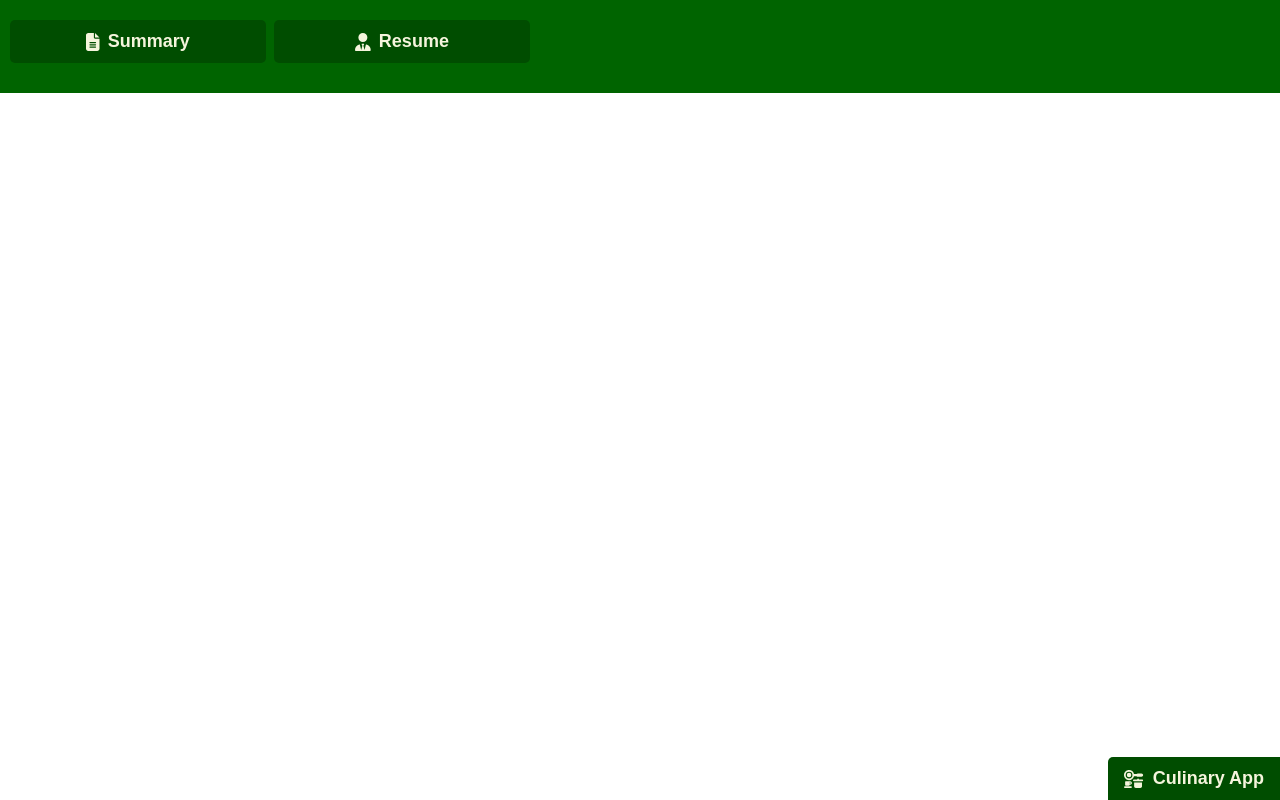
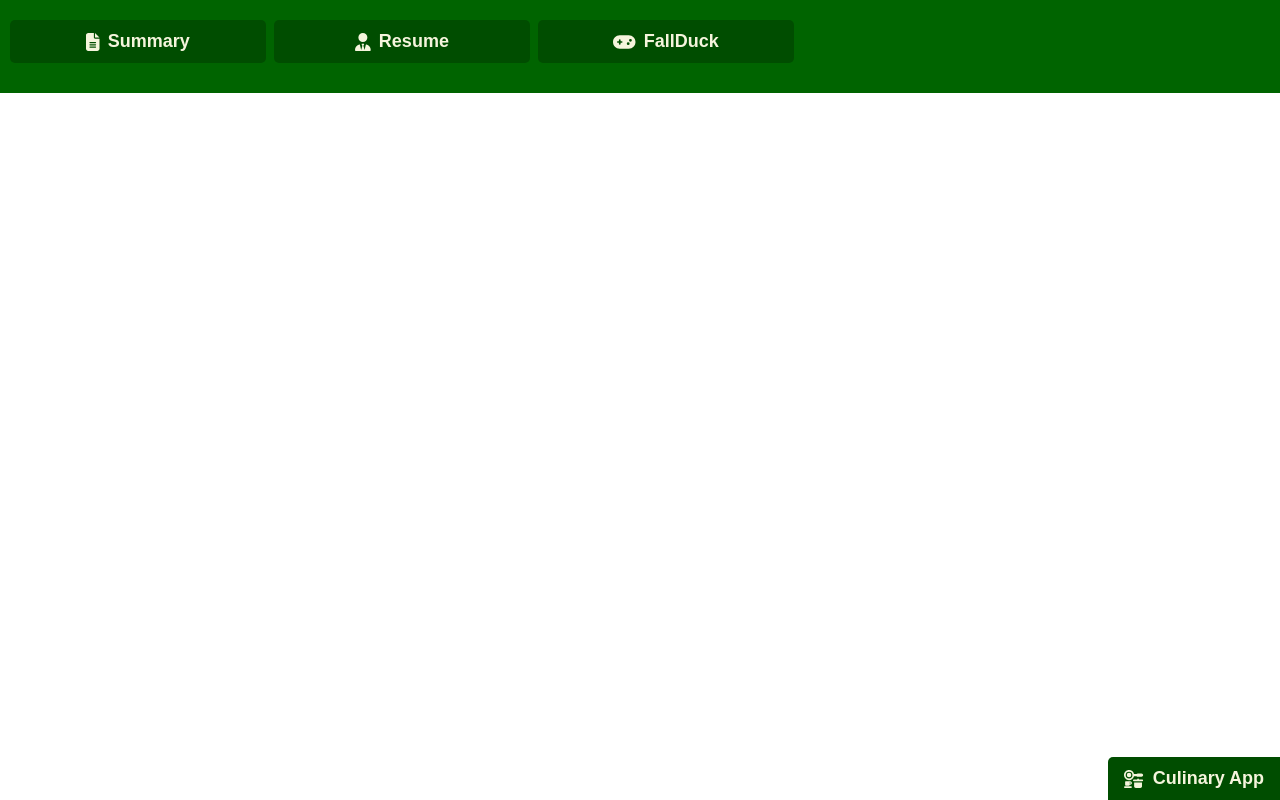
Before and after one commit to JeanPec/Culinary-App, a React (Create React App) app: page /Culinary-App/aboutMe in a window 1280 px wide. Built offline with nearby package versions, Linux system fonts and the light colour scheme.

Commit message:
add iframe to a small game

```diff
--- a/src/aboutMe/AboutMePage.tsx
+++ b/src/aboutMe/AboutMePage.tsx
@@ -5,6 +5,7 @@ import { Border, Container } from "../components";
 import "./AboutMe.css";
 import { CVTemplate } from "./CVTemplate";
 import { Header } from "./Header";
+import { FallDuck } from "./FallDuck";
 
 export const AboutMePage = () => {
   return (
@@ -88,6 +89,7 @@ export const AboutMePage = () => {
           }
         />
         <Route path="resume" element={<CVTemplate />} />
+        <Route path="fallDuck" element={<FallDuck />} />
       </Route>
     </Routes>
   );
--- /dev/null
+++ b/src/aboutMe/FallDuck/FallDuck.tsx
@@ -0,0 +1,7 @@
+import React from "react";
+
+import styles from './fallDuck.module.css'
+
+export const FallDuck = () => {
+  return <iframe title="Fall Duck" src={"https://jeanpec.github.io/FlappyDuck/"} className={styles.fallDuck} />;
+};
--- /dev/null
+++ b/src/aboutMe/FallDuck/fallDuck.module.css
@@ -0,0 +1,4 @@
+.fallDuck {
+    height: 80vh;
+    width: 80vw;
+}
--- /dev/null
+++ b/src/aboutMe/FallDuck/index.ts
@@ -0,0 +1 @@
+export { FallDuck } from "./FallDuck";
--- a/src/aboutMe/Header.tsx
+++ b/src/aboutMe/Header.tsx
@@ -5,6 +5,7 @@ export const Header = () => {
     <FlexContainer>
       <NavLinkButton title="Summary" />
       <NavLinkButton title="Resume" />
+      <NavLinkButton title="FallDuck" />
     </FlexContainer>
   );
 };
--- a/src/components/NavLinkButton.module.css
+++ b/src/components/NavLinkButton.module.css
@@ -1,8 +1,8 @@
-.navLink[class~='active'] .button {
+.navLink[class~="active"] .button {
   color: var(--color-scale-black);
   background-color: var(--color-scale-green-1) !important;
 }
 
-.navLink .button{
+.navLink .button {
   min-width: 20vw;
 }
--- a/src/components/NavLinkButton.tsx
+++ b/src/components/NavLinkButton.tsx
@@ -4,6 +4,7 @@ import {
   faWineBottle,
   faArrowLeft,
   faUserTie,
+  faGamepad,
 } from "@fortawesome/free-solid-svg-icons";
 import { FontAwesomeIcon } from "@fortawesome/react-fontawesome";
 import { NavLink } from "react-router-dom";
@@ -47,6 +48,10 @@ export const NavLinkButton = ({ title, className }: RecipeResultProps) => {
       route = "resume";
       image = <FontAwesomeIcon icon={faUserTie} />;
       break;
+    case "FallDuck":
+      route = "fallDuck";
+      image = <FontAwesomeIcon icon={faGamepad} />;
+      break;
     default:
       route = "/search";
       image = <FontAwesomeIcon icon={faArrowLeft} />;
```
